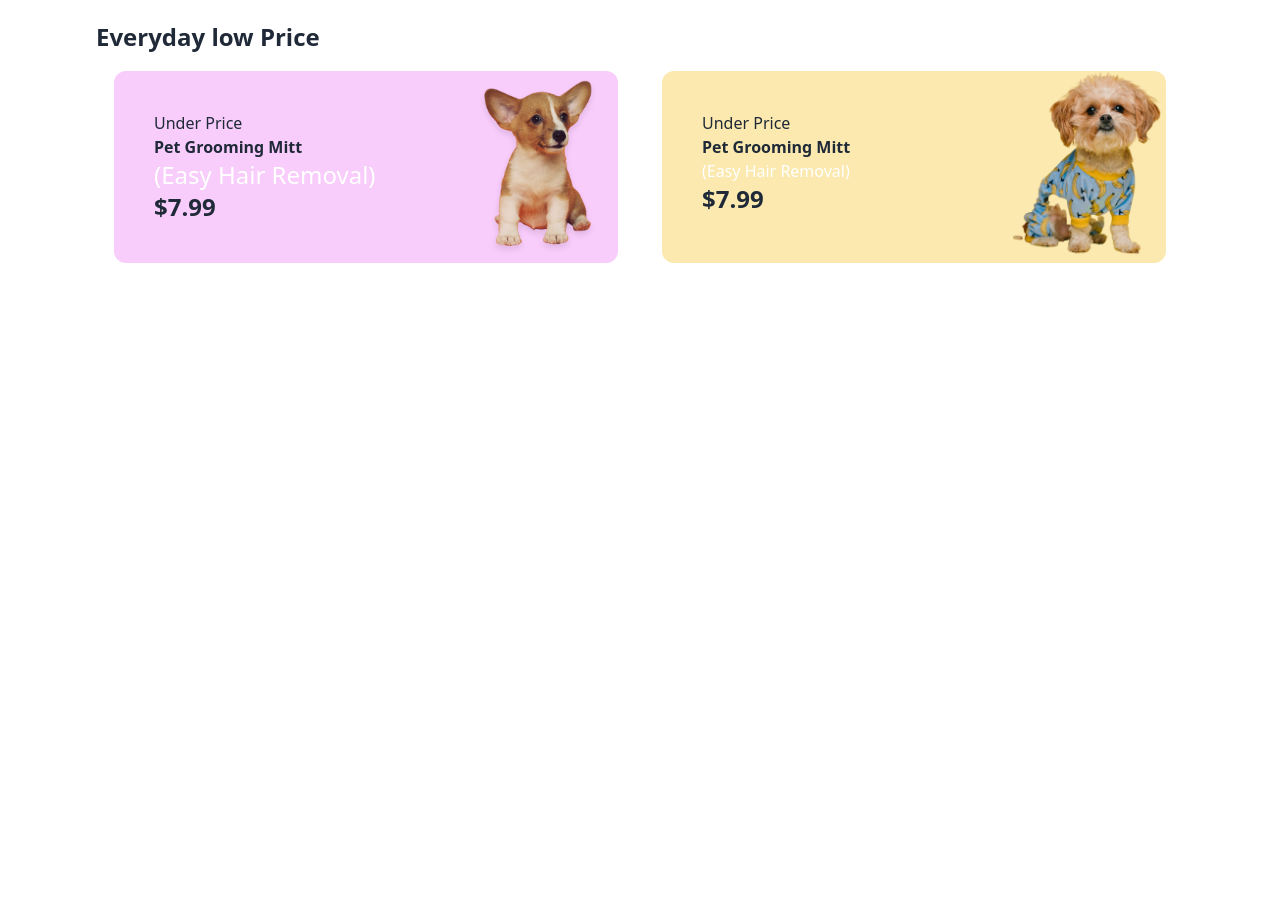
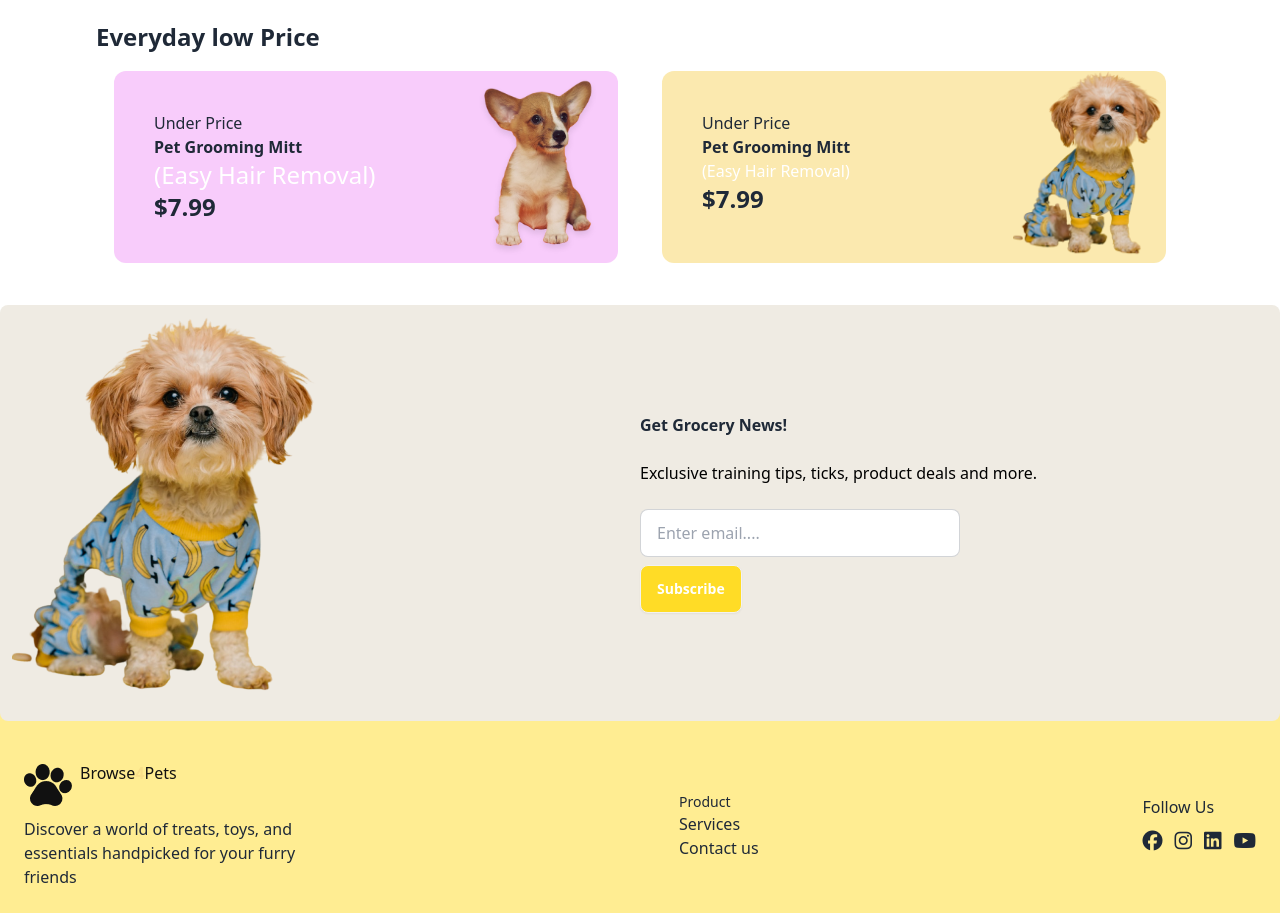
Before and after one commit to sanjidtalukder/Cat-resource, a plain HTML site: page index.html in a window 1280 px wide. Shown: the part 1543-2456 px from the top of the page. Before the commit the page ends 1824 px from the top, so only its background shows below. Drawn offline with nearby package versions, Linux system fonts and the light colour scheme.

Commit message:
This is the footer section

```diff
--- a/index.html
+++ b/index.html
@@ -303,12 +303,62 @@
             </div>
         </div>
       </section>
+    </main><br>
+    <footer>
+      <!-- cute cat div here  -->
+      <div>
+        <div class="grid grid-cols-1 lg:grid-cols-2 bg-[#EFEBE3] lg:container mx-auto rounded-lg relative  -mb-48 ">
+          <img class="m-3" src="image/cute-pet-mid.png" alt="">
+          <div class="flex  items-center">
+            <div class="gep-2">
+              <h2 class="text-[#11111] font-bold">Get Grocery News!</h2><br>
+              <p class="text-black font-medium">Exclusive training tips, ticks, product deals and more.</p><br>
+              <input type="text" placeholder="Enter email...." class="input input-bordered w-full max-w-xs mb-2"/><br>
+              <button type="submit" class="btn  bg-[#FFDC26] hover:bg-[gray] text-white">
+                Subscribe
+              </button>
+            </div>
+          </div>
+        </div>
 
+  <!-- footer div here  -->
+        <div  class="bg-[#FFDC2680] text-[#11111] p-6">
+          <div class="mt-52">
+            <div class="container mx-auto flex flex-col md:flex-row justify-between items-start md:items-center">
+              <!-- Logo and Description -->
+              <div class="mb-4 md:mb-0">
+                <div class="flex gap-2">
+                  <img src="image/logo-footer.png" alt="">
+                  <h4 class="text-[#111111] font-medium">Browse<span class="text-[#F9DF8A] font-bold">4</span>Pets</h4>
+                </div>
+                <p class="text-[16px] mt-2">
+                  Discover a world of treats, toys, and <br>
+                  essentials handpicked for your furry <br>
+                  friends
+                </p>
+              </div>
 
+              <!-- Navigation Links -->
+              <div class="flex flex-col ">
+                <a href="#" class="hover:text-gray-300 text-[14px]">Product</a>
+                <a href="#" class="hover:text-gray-300">Services</a>
+                <a href="#" class="hover:text-gray-300">Contact us</a>
+              </div>
 
-    </main>
-    <footer>
-
+              <!-- Social Media Links -->
+              <div class="mt-4 md:mt-0">
+                <span class="block mb-2">Follow Us</span>
+                <div class="flex space-x-3">
+                  <a href="#" class="text-xl hover:text-gray-300"><i class="fa-brands fa-facebook"></i></a>
+                  <a href="#" class="text-xl hover:text-gray-300"><i class="fab fa-instagram"></i></a>
+                  <a href="#" class="text-xl hover:text-gray-300"><i class="fab fa-linkedin"></i></a>
+                  <a href="#" class="text-xl hover:text-gray-300"><i class="fab fa-youtube"></i></a>
+                </div>
+              </div>
+            </div>
+          </div>
+        </div>
+      </div>
     </footer>
 </body>
 </html>
```
